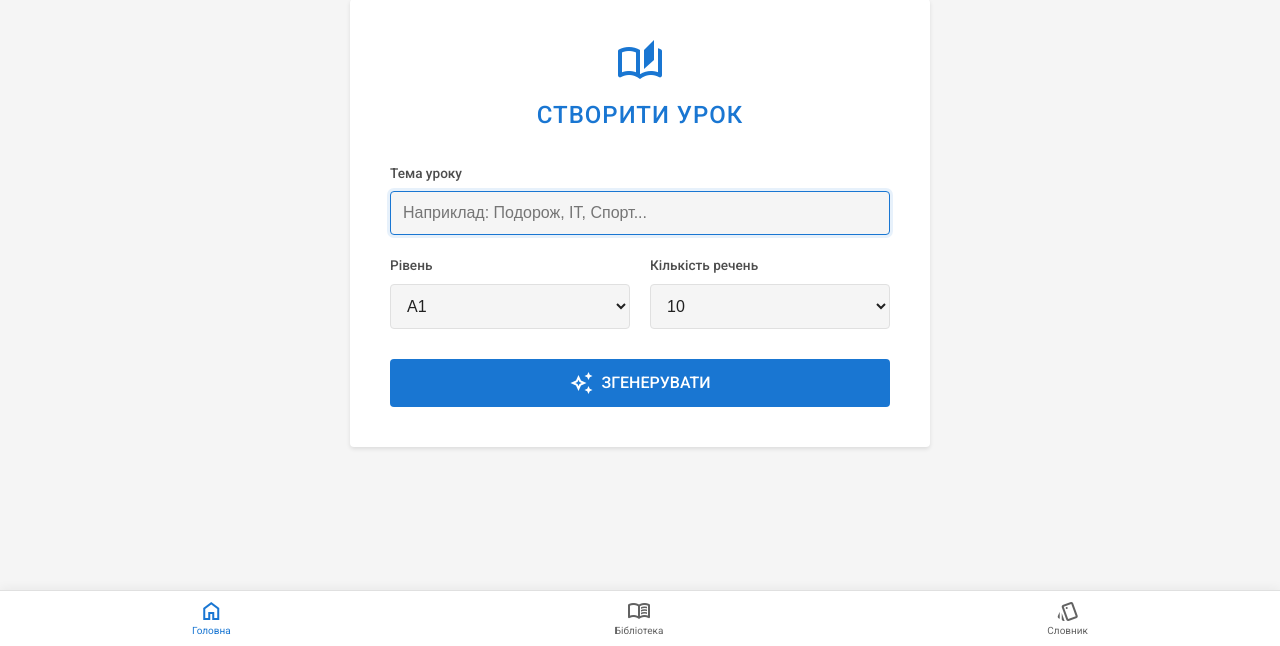
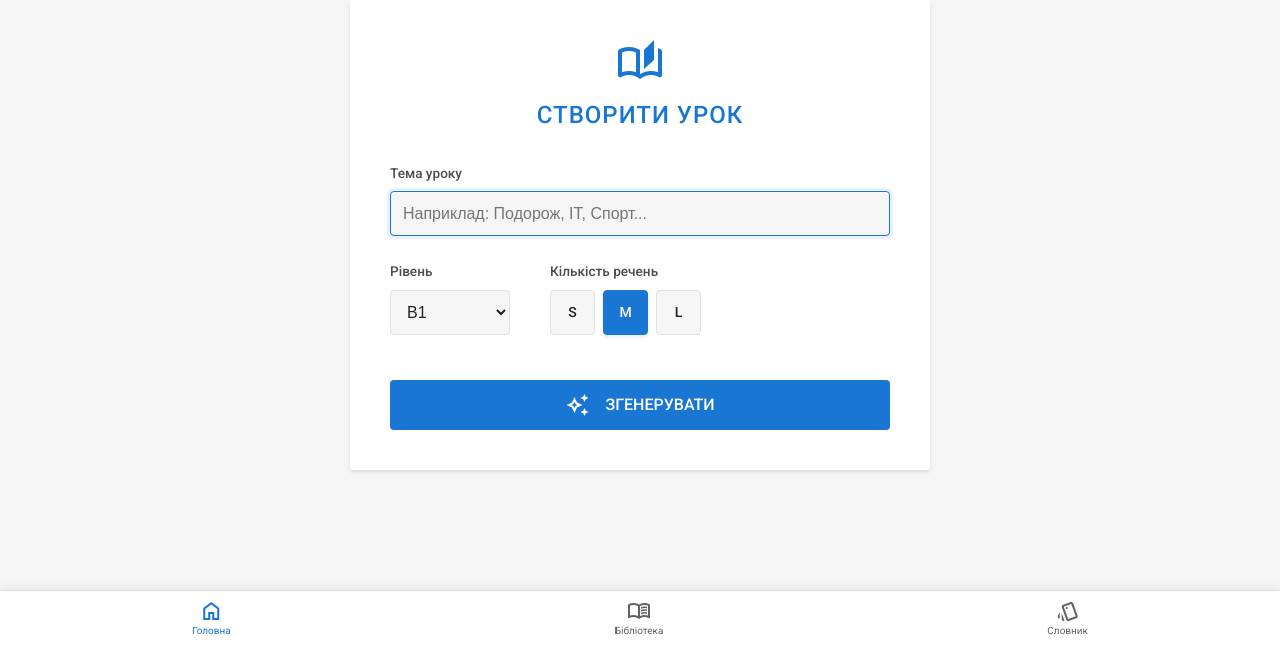
Before and after one commit to vitwits/german-ai-tutor-monorepo, a Flask app: page / in a window 1280 px wide. Shown: the part 154-800 px from the top of the page. Run offline with Flask 3, Linux system fonts and the light colour scheme; the visitor is signed in with stand-in values (Sample User, id 1).

Commit message:
changed prompts for generating text, modified text length for each level

```diff
--- a/app.py
+++ b/app.py
@@ -219,28 +219,53 @@ def explain_grammar():
     sentence = req.get('sentence')
     text_id = req.get('text_id')
     sentence_index = req.get('sentence_index')
+
+    # Отримуємо рівень тексту з бази, щоб адаптувати пояснення
+    text_level = "B1" # Default
+    if text_id:
+        with get_db() as conn:
+            t = conn.execute('SELECT level FROM texts WHERE id = ?', (text_id,)).fetchone()
+            if t: text_level = t['level']
+
     lang = current_user.interface_language
 
-    # 1. Перевіряємо кеш в базі
+    # --- ПЕРЕВІРКА КЕШУ ---
     if text_id and sentence_index is not None:
         with get_db() as conn:
-            cached = conn.execute('SELECT explanation FROM grammar_explanations WHERE text_id = ? AND sentence_index = ? AND language = ?',
-                                  (text_id, sentence_index, lang)).fetchone()
+            cached = conn.execute(
+                'SELECT explanation FROM grammar_explanations WHERE text_id = ? AND sentence_index = ? AND language = ?',
+                (text_id, sentence_index, lang)
+            ).fetchone()
             if cached:
                 return jsonify({"explanation": cached['explanation']})
 
-    # 2. Якщо немає в кеші - генеруємо
-    # Використовуємо Gemini для пояснення
-    model = genai.GenerativeModel('gemini-2.0-flash')
     target_lang_name = "Ukrainian" if lang == 'ukr' else "English"
-    prompt = f"Explain the grammar of this German sentence for a {target_lang_name} student. Break down cases (Nominativ, Dativ, etc.), declensions, and sentence structure. Keep it concise, clear and use formatting (bolding). Answer in {target_lang_name}. Sentence: '{sentence}'"
+
+    # --- ЯКЩО В КЕШІ НЕМАЄ, ГЕНЕРУЄМО ---
+    prompt = f"""
+    Act as a concise German tutor for a {target_lang_name}-speaking student.
+    Analyze this German sentence (Level {text_level}): "{sentence}"
+
+    RULES FOR EXPLANATION:
+    1. KEEP IT SHORT. Maximum 3-4 bullet points. No long paragraphs.
+    2. DO NOT define obvious words (e.g., don't say "Computer is a noun").
+    3. FOCUS ONLY on grammar nuances relevant to Level {text_level}:
+       - Why this specific article/ending? (Case/Gender)
+       - Word order (Why is the verb here?)
+       - Verb conjugations or tenses.
+    4. If the sentence is very simple (A1/A2), just give 1 sentence summary like: "Standard structure: Subject + Verb + Adjective."
+    5. Highlight key grammar parts in **bold**.
+
+    Respond in {target_lang_name}.
+    """
 
     try:
+        model = genai.GenerativeModel('gemini-2.0-flash')
         response = model.generate_content(prompt)
         explanation = response.text
 
-        # 3. Зберігаємо в базу
-        if text_id and sentence_index is not None and explanation:
+        # Кешування (якщо текст не змінюється)
+        if text_id and sentence_index is not None:
             with get_db() as conn:
                 conn.execute('INSERT OR REPLACE INTO grammar_explanations (text_id, sentence_index, language, explanation) VALUES (?, ?, ?, ?)',
                              (text_id, sentence_index, lang, explanation))
@@ -248,11 +273,13 @@ def explain_grammar():
 
         return jsonify({"explanation": explanation})
     except Exception as e:
-        return jsonify({"error": "Не вдалося отримати пояснення від AI"}), 500
+        print(f"Grammar error: {e}")
+        return jsonify({"error": "Error generating explanation"}), 500
 
 @app.route('/library')
 @login_required
 def library():
+    # Отримуємо всі тексти користувача
     with get_db() as conn:
         db_rows = conn.execute('SELECT * FROM texts WHERE user_id = ? ORDER BY rowid DESC', (current_user.id,)).fetchall()
 
@@ -262,11 +289,21 @@ def library():
         try:
             # Спробувати розпарсити JSON з заголовком
             titles = json.loads(r['title'])
-            r['display_title'] = titles.get(current_user.interface_language, titles.get('ukr', r['title']))
+            # Вибираємо заголовок відповідно до мови інтерфейсу
+            # Пріоритет: Мова юзера -> Українська -> Оригінал
+            lang_key = current_user.interface_language
+            # Якщо мова інтерфейсу англійська, шукаємо 'eng', якщо укр - 'ukr'
+            # (У базі ми зберігали як 'ukr'/'eng' або 'ua'/'en' - треба перевірити консистентність)
+            # В generate_german_text ми пишемо keys: 'title_ua', 'title_en'
+            # А в базу кладемо: 'ukr': data['title_ua'], 'eng': data['title_en']
+
+            target_key = 'ukr' if lang_key == 'ukr' else 'eng'
+            r['display_title'] = titles.get(target_key, titles.get('ukr', r['title']))
         except (json.JSONDecodeError, TypeError):
             # Fallback для старих текстів, де title - це просто рядок
             r['display_title'] = r['title']
         texts.append(r)
+
     return render_template('library.html', texts=texts)
 
 @app.route('/view/<tid>')
--- a/templates/index.html
+++ b/templates/index.html
@@ -2,16 +2,68 @@
 {% block content %}
 <style>
     .form-container { max-width: 500px; margin: 40px auto; padding: 40px; text-align: center; }
-    .form-group { margin-bottom: 20px; text-align: left; }
+    .form-group { margin-bottom: 25px; text-align: left; }
     .form-label { font-size: 0.85rem; font-weight: 500; margin-bottom: 8px; display: block; opacity: 0.8; }
+
+    /* Уніфікована висота для всіх елементів керування */
+    .control-height {
+        height: 45px;
+        box-sizing: border-box;
+    }
+
     .form-control {
-        width: 100%; padding: 12px; border: 1px solid var(--border);
+        width: 100%; padding: 0 12px; border: 1px solid var(--border);
         border-radius: var(--radius); background: var(--bg); color: var(--on-surface);
-        font-size: 16px; box-sizing: border-box; transition: all 0.2s;
+        font-size: 16px; transition: all 0.2s;
     }
     .form-control:focus { border-color: var(--primary); outline: none; box-shadow: 0 0 0 3px rgba(25, 118, 210, 0.1); }
+
+    /* Контейнер для вибору розміру */
+    .size-selector {
+        display: flex;
+        gap: 8px; /* Відступ між кнопками */
+    }
+
+    .size-btn {
+        width: 45px; /* Робимо кнопку квадратною (такою ж як висота) */
+        height: 45px;
+        padding: 0;
+        border: 1px solid var(--border);
+        border-radius: var(--radius);
+        background: var(--bg);
+        color: var(--on-surface);
+        cursor: pointer;
+        font-weight: 500;
+        display: flex;
+        align-items: center;
+        justify-content: center;
+        transition: all 0.2s;
+        flex-shrink: 0; /* Забороняємо кнопкам стискатися */
+    }
+
+    .size-btn.active {
+        background: var(--primary);
+        color: white;
+        border-color: var(--primary);
+        box-shadow: 0 2px 4px rgba(0,0,0,0.1);
+    }
+
+    .size-btn:hover:not(.active) { border-color: var(--primary); }
+
+    /* Контейнер для рядка з Рівнем та Розміром */
+    .controls-row {
+        display: flex;
+        align-items: flex-end;
+        gap: 40px; /* Великий простір посередині між двома блоками */
+        justify-content: flex-start;
+    }
+
     .header-section { margin-bottom: 30px; }
     .header-icon { font-size: 48px; color: var(--primary); margin-bottom: 10px; }
+
+    /* Анімація для іконки завантаження */
+    @keyframes rotate { from { transform: rotate(0deg); } to { transform: rotate(360deg); } }
+    .rotating { animation: rotate 1.5s linear infinite; display: inline-block; vertical-align: middle; }
 </style>
 
 <div class="card form-container">
@@ -22,41 +74,90 @@
 
     <div class="form-group">
         <label class="form-label">{{ ui.topic }}</label>
-        <input type="text" id="topic" class="form-control" placeholder="{{ ui.topic_placeholder }}" autofocus>
+        <input type="text" id="topic" class="form-control control-height" placeholder="{{ ui.topic_placeholder }}" autofocus>
     </div>
 
-    <div style="display: grid; grid-template-columns: 1fr 1fr; gap: 20px;">
-        <div class="form-group">
-            <label class="form-label">{{ ui.level }}</label>
-            <select id="lvl" class="form-control">{% for l in ['A1','A2','B1','B2','C1'] %}<option value="{{l}}">{{l}}</option>{% endfor %}</select>
+    <div class="controls-row">
+        <div class="form-group" style="flex: 0 1 120px;"> <label class="form-label">{{ ui.level }}</label>
+            <select id="lvl" class="form-control control-height">
+                {% for l in ['A1','A2','B1','B2','C1','C2'] %}
+                <option value="{{l}}" {% if l == 'B1' %}selected{% endif %}>{{l}}</option>
+                {% endfor %}
+            </select>
         </div>
+
         <div class="form-group">
             <label class="form-label">{{ ui.count }}</label>
-            <select id="count" class="form-control">{% for i in range(10, 31, 5) %}<option value="{{i}}">{{i}}</option>{% endfor %}</select>
+            <div class="size-selector">
+                <button type="button" class="size-btn" data-size="S">S</button>
+                <button type="button" class="size-btn active" data-size="M">M</button>
+                <button type="button" class="size-btn" data-size="L">L</button>
+            </div>
         </div>
     </div>
 
-    <button class="btn-contained" onclick="generate()" id="gen-btn" style="width: 100%; height: 48px; justify-content: center; font-size: 1rem; margin-top: 10px;">
-            <span class="material-symbols-outlined">auto_awesome</span> {{ ui.generate_btn }}
+    <button class="btn-contained" onclick="generate()" id="gen-btn" style="width: 100%; height: 50px; justify-content: center; font-size: 1rem; margin-top: 20px;">
+        <span class="material-symbols-outlined" id="btn-icon">auto_awesome</span>
+        <span id="btn-text" style="margin-left: 8px;">{{ ui.generate_btn }}</span>
     </button>
 </div>
+
 <script>
+const sentenceMap = {
+    'A1': { S: 6, M: 10, L: 17 },
+    'A2': { S: 5, M: 10, L: 15 },
+    'B1': { S: 4, M: 8,  L: 13 },
+    'B2': { S: 4, M: 6,  L: 11 },
+    'C1': { S: 4, M: 5,  L: 8 },
+    'C2': { S: 3, M: 4,  L: 6 }
+};
+
+let selectedSize = 'M';
+
+document.querySelectorAll('.size-btn').forEach(btn => {
+    btn.addEventListener('click', function() {
+        document.querySelectorAll('.size-btn').forEach(b => b.classList.remove('active'));
+        this.classList.add('active');
+        selectedSize = this.dataset.size;
+    });
+});
+
 async function generate() {
+    const topic = document.getElementById('topic').value;
+    const level = document.getElementById('lvl').value;
     const btn = document.getElementById('gen-btn');
-    btn.disabled = true; btn.innerHTML = '{{ ui.generating }}';
+    const icon = document.getElementById('btn-icon');
+    const text = document.getElementById('btn-text');
+
+    if (!topic.trim()) {
+        alert('{{ ui.error_topic_empty if ui.error_topic_empty else "Please enter a topic" }}');
+        return;
+    }
+
+    const count = sentenceMap[level][selectedSize];
+
+    btn.disabled = true;
+    icon.innerHTML = 'sync';
+    icon.classList.add('rotating');
+    text.innerHTML = '{{ ui.generating }}';
+
     try {
         const res = await fetch('/api/generate', {
             method: 'POST',
             headers: {'Content-Type': 'application/json'},
-            body: JSON.stringify({
-                topic: document.getElementById('topic').value,
-                count: document.getElementById('count').value,
-                level: document.getElementById('lvl').value
-            })
+            body: JSON.stringify({ topic, count, level })
         });
+
+        if (!res.ok) throw new Error();
         const data = await res.json();
         location.href = '/view/' + data.id;
-    } catch (e) { alert('{{ ui.error_alert }}'); btn.disabled = false; btn.innerHTML = '{{ ui.generate_btn }}'; }
+    } catch (e) {
+        alert('{{ ui.error_alert }}');
+        btn.disabled = false;
+        icon.innerHTML = 'auto_awesome';
+        icon.classList.remove('rotating');
+        text.innerHTML = '{{ ui.generate_btn }}';
+    }
 }
 </script>
 {% endblock %}
```
Also changed, not shown: services.py (+50 -12 lines).
